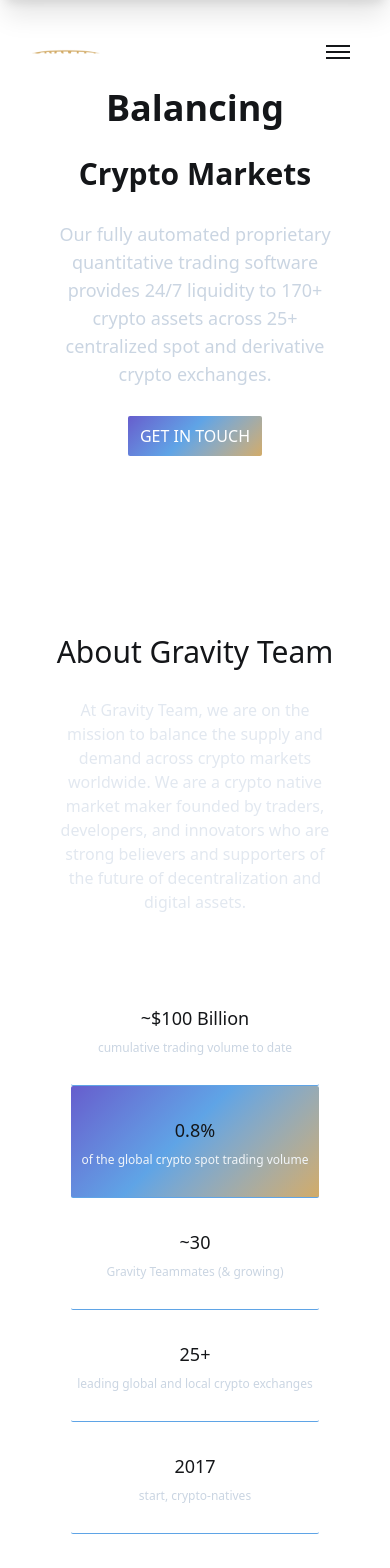
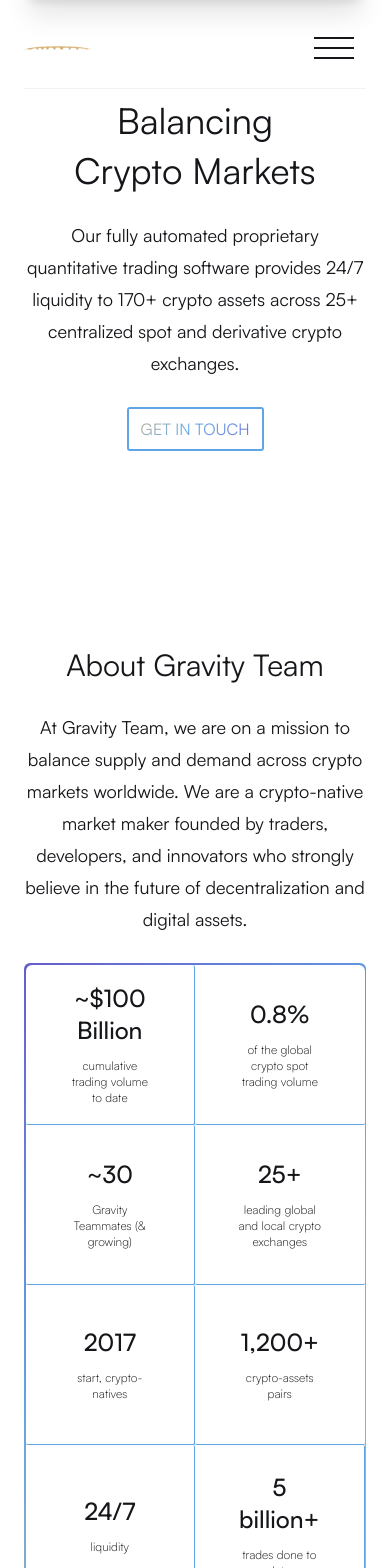
Before and after one commit to Ferhatmedtahar/gravity, a Next.js app: page / in a window 390 px wide. Shown: the top 1568 px of the page. Built offline with nearby package versions, Linux system fonts and the light colour scheme.

Commit message:
feat(button): fix gradient wipe animation on hover , (bug): about section grid fixed items

```diff
--- a/src/app/globals.css
+++ b/src/app/globals.css
@@ -4,13 +4,18 @@
   --background: #ffffff;
   --foreground: #141619;
   --primary: #5fa4e6;
+  --secondary: #d2ab67;
+  --tertiary: #665dcd;
 }
 
 @theme inline {
   --color-background: var(--background);
   --color-foreground: var(--foreground);
-  --color-hover: var(--primary);
-  --font-inter: var(--font-inter);
+  --color-primary: var(--primary);
+  --color-secondary: var(--secondary);
+  --color-tertiary: var(--tertiary);
+  --font-satoshi: var(--font-satoshi);
+  --color-white-50: #e7e7e7;
 }
 
 @media (prefers-color-scheme: dark) {
@@ -18,20 +23,22 @@
     --background: #141619;
     --foreground: #ededed;
     --primary: #5fa4e6;
+    --secondary: #d2ab67;
+    --tertiary: #665dcd;
   }
 }
 
 body {
   background: var(--background);
   color: var(--foreground);
-  font-family: var(--font-inter), Helvetica, sans-serif;
+  font-family: var(--font-satoshi), Helvetica, sans-serif;
 }
 
 @utility max-container {
   @apply mx-auto max-w-[1440px];
 }
 @utility btn-gradient {
-  @apply bg-linear-135 from-[#665DCD] via-45% via-[#5FA4E6] to-[#D2AB67];
+  @apply bg-linear-135 from-tertiary via-45% via-primary to-secondary;
 }
 
 @utility padding-container {
@@ -53,13 +60,19 @@
   }
 
   ::-webkit-scrollbar-thumb {
-    background-color: var(--background);
-    border-radius: 6px;
-    border: 2px solid var(--background);
+    background: linear-gradient(
+      135deg,
+      var(--secondary) 0%,
+      var(--primary) 45%,
+      var(--tertiary) 100%
+    );
+    border-radius: 7px;
+    /* background-color: var(--tertiary); */
+    /* border: 2px solid var(--tertiary); */
   }
 
   ::-webkit-scrollbar-thumb:hover {
-    background-color: var(--background);
+    background-color: var(--primary);
   }
 }
 
@@ -74,8 +87,68 @@
 }
 
 .purple-gradient {
-  background: linear-gradient(135deg, #665dcd 0%, #5fa4e6 45%, #d2ab67 100%);
+  background: linear-gradient(
+    135deg,
+    var(--secondary) 0%,
+    var(--primary) 45%,
+    var(--tertiary) 100%
+  );
   background-clip: text;
   -webkit-background-clip: text;
   -webkit-text-fill-color: transparent;
 }
+@keyframes wipeLeftToRight {
+  0% {
+    transform: translateX(0%);
+  }
+  100% {
+    transform: translateX(100%);
+  }
+}
+
+@keyframes wipeRightToLeft {
+  0% {
+    transform: translateX(-100%);
+  }
+  100% {
+    transform: translateX(0%);
+  }
+}
+
+.btn-wipe {
+  position: relative;
+  overflow: hidden;
+  border: 2px solid var(--primary);
+  background: transparent;
+  color: var(--foreground);
+  border-radius: 3px;
+}
+
+.btn-wipe::before {
+  content: "";
+  position: absolute;
+  inset: 0;
+  background: linear-gradient(
+    135deg,
+    var(--secondary) 0%,
+    var(--primary) 45%,
+    var(--tertiary) 100%
+  );
+
+  transform: translateX(0%);
+  transition: transform 0.5s ease-in-out;
+  mix-blend-mode: screen;
+}
+
+.btn-wipe:hover::before {
+  animation: wipeLeftToRight 0.5s forwards;
+}
+
+.btn-wipe:not(:hover)::before {
+  animation: wipeRightToLeft 0.5s forwards;
+}
+
+.btn-wipe span {
+  position: relative;
+  z-index: 1;
+}
--- a/src/app/layout.tsx
+++ b/src/app/layout.tsx
@@ -1,10 +1,14 @@
 import Footer from "@/components/footer/Footer";
 import Navbar from "@/components/navbar/Navbar";
 import type { Metadata } from "next";
-import { Inter } from "next/font/google";
+import localFont from "next/font/local";
 import "./globals.css";
 
-const inter = Inter({ subsets: ["latin"], variable: "--font-inter" });
+const satochi = localFont({
+  src: "../../fonts/Satoshi-Variable.ttf",
+  variable: "--font-satoshi",
+});
+
 export const metadata: Metadata = {
   title: "Gravity | Crypto Market",
   description:
@@ -33,8 +37,12 @@
 }>) {
   return (
     <html lang="en">
-      <body className={`${inter.className}min-h-screen antialiased px-8 py-8`}>
-        <Navbar />
+      <body
+        className={`${satochi.variable} text-white-50 min-h-screen antialiased container max-container padding-container mt-3 selection:bg-secondary`}
+      >
+        <header className="sticky top-4 border-b border-b-white-50/50 pb-2">
+          <Navbar />
+        </header>
 
         {children}
 
--- a/src/app/page.tsx
+++ b/src/app/page.tsx
@@ -5,7 +5,7 @@
 
 export default function Home() {
   return (
-    <main className=" container max-container padding-container grid grid-cols-1 w-full lg:mt-10 mt-4 md:mt-8 ">
+    <main className="  flexCenter flex-col w-full lg:mt-10 mt-4 md:mt-8 ">
       <Landing />
       <About />
       <Features />
--- a/src/components/button/button.variantion.ts
+++ b/src/components/button/button.variantion.ts
@@ -3,9 +3,9 @@
 export type ButtonVariants = VariantProps<typeof variants>;
 
 const variant = {
-  primary: `btn-gradient text-white`,
+  primary: `btn-gradient text-white-50 btn-wipe`,
   secondary:
-    "bg-transparent text-white hover:text-hover hover:cursor-pointer transition-colors duration-100",
+    "bg-transparent  hover:text-primary hover:cursor-pointer transition-colors duration-100",
 };
 const size = {
   small: ["text-xs", "px-2", "py-1.5"],
--- a/src/components/logo/Logo.tsx
+++ b/src/components/logo/Logo.tsx
@@ -5,9 +5,9 @@
     <Image
       src="/gravityLogo.png"
       alt="Gravity Logo"
-      width={80}
-      height={80}
-      className="w-auto h-4 sm:h-5 md:h-6 lg:h-8 focus:outline-none   cursor-pointer   object-contain"
+      width={220}
+      height={220}
+      className="w-auto h-4 sm:h-5 md:h-9 lg:h-10 focus:outline-none   cursor-default   object-contain"
       aria-label="Gravity Logo"
       tabIndex={1}
     />
--- a/src/components/navbar/Navbar.tsx
+++ b/src/components/navbar/Navbar.tsx
@@ -18,22 +18,22 @@
     <nav className="flex items-center justify-between gap-10">
       <Logo />
 
-      <ul className="hidden md:flex items-center gap-6 font-light">
-        <li className="uppercase text-sm hover:text-hover transition-colors duration-300">
-          <Link href="/about">about us</Link>
+      <ul className="hidden lg:flex items-center gap-6 font-light">
+        <li className="uppercase text-sm hover:text-primary transition-colors duration-300">
+          <Link href="/">about us</Link>
         </li>
-        <li className="uppercase text-sm hover:text-hover transition-colors duration-300">
-          <Link href="/services">our services</Link>
+        <li className="uppercase text-sm hover:text-primary transition-colors duration-300">
+          <Link href="/">our services</Link>
         </li>
-        <li className="uppercase text-sm hover:text-hover transition-colors duration-300">
-          <Link href="/work">work with us</Link>
+        <li className="uppercase text-sm hover:text-primary transition-colors duration-300">
+          <Link href="/">work with us</Link>
         </li>
-        <li className="uppercase text-sm hover:text-hover transition-colors duration-300">
-          <Link href="/blog">blog</Link>
+        <li className="uppercase text-sm hover:text-primary transition-colors duration-300">
+          <Link href="/">blog</Link>
         </li>
       </ul>
 
-      <div className="hidden md:block">
+      <div className="hidden lg:block">
         <Button variant="primary" size="medium">
           get in touch
         </Button>
@@ -41,25 +41,27 @@
 
       {/* mobile menu button with animation */}
       <button
-        className="text-foreground p-2 md:hidden relative z-50"
+        className="text-foreground p-3 lg:hidden relative z-50"
         onClick={toggleMenu}
         aria-label="Toggle menu"
       >
         {" "}
-        <div className="w-6 h-6 flex items-center justify-center">
+        <div className="w-10 h-10 flexCenter">
+          {" "}
+          {/* Increased width & height */}
           <span
-            className={`block absolute h-0.5 w-6 bg-current transform transition duration-300 ease-in-out ${
-              isMenuOpen ? "rotate-45" : "-translate-y-1.5"
+            className={`block absolute h-0.5 w-10 bg-current transform transition duration-300 ease-in-out ${
+              isMenuOpen ? "rotate-45" : "-translate-y-2.5"
             }`}
           />
           <span
-            className={`block absolute h-0.5 w-6 bg-current transition-opacity duration-300 ease-in-out ${
+            className={`block absolute h-0.5 w-10 bg-current transition-opacity duration-300 ease-in-out ${
               isMenuOpen ? "opacity-0" : "opacity-100"
             }`}
           />
           <span
-            className={`block absolute h-0.5 w-6 bg-current transform transition duration-300 ease-in-out ${
-              isMenuOpen ? "-rotate-45" : "translate-y-1.5"
+            className={`block absolute h-0.5 w-10 bg-current transform transition duration-300 ease-in-out ${
+              isMenuOpen ? "-rotate-45" : "translate-y-2.5"
             }`}
           />
         </div>
@@ -68,29 +70,29 @@
       {/* Mobile menu with animation */}
       {mounted && (
         <div
-          className={`absolute top-0 left-0 right-0  bg-background z-40 transform transition-transform duration-300 ease-in-out md:hidden ${
+          className={`absolute -top-4 left-0 right-0  bg-background z-40 transform transition-transform duration-300 ease-in-out lg:hidden ${
             isMenuOpen ? "translate-y-0" : "-translate-y-full"
           }`}
         >
-          <div className="flex flex-col justify-center h-full px-6 shadow-xl ">
+          <div className="flex flex-col justify-center h-full px-6 shadow-xl   border-b border-hover ">
             <ul className="flex flex-col space-y-6 pt-10 items-center">
-              <li className="py-2 uppercase text-sm hover:text-hover transition-colors duration-300">
-                <Link href="/about" onClick={toggleMenu}>
+              <li className="py-2 uppercase text-sm hover:text-primary transition-colors duration-300">
+                <Link href="/" onClick={toggleMenu}>
                   about us
                 </Link>
               </li>
-              <li className="py-2 uppercase text-sm hover:text-hover transition-colors duration-300">
-                <Link href="/services" onClick={toggleMenu}>
+              <li className="py-2 uppercase text-sm hover:text-primary transition-colors duration-300">
+                <Link href="/" onClick={toggleMenu}>
                   our services
                 </Link>
               </li>
-              <li className="py-2 uppercase text-sm hover:text-hover transition-colors duration-300">
-                <Link href="/work" onClick={toggleMenu}>
+              <li className="py-2 uppercase text-sm hover:text-primary transition-colors duration-300">
+                <Link href="/" onClick={toggleMenu}>
                   work with us
                 </Link>
               </li>
-              <li className="py-2 uppercase text-sm hover:text-hover transition-colors duration-300">
-                <Link href="/blog" onClick={toggleMenu}>
+              <li className="py-2 uppercase text-sm hover:text-primary transition-colors duration-300">
+                <Link href="/" onClick={toggleMenu}>
                   blog
                 </Link>
               </li>
--- a/src/components/sections/Landing/Landing.tsx
+++ b/src/components/sections/Landing/Landing.tsx
@@ -2,16 +2,14 @@
 
 export default function Landing() {
   return (
-    <section className=" font-semibold text-center flex items-center justify-start flex-col gap-2 sm:mb-14 mb-10 min-h-[60vh] ">
-      <h1 className="text-4xl sm:text-5xl md:text-6xl mb-5  sm:mb-6 md:mb-8 ">
-        Balancing
-      </h1>
+    <section className="  text-center flex items-center justify-start flex-col gap-2  mb-10 sm:mt-14 sm:mb-14 min-h-[60vh] ">
+      <h1 className="text-4xl sm:text-5xl md:text-7xl mb-0.5 ">Balancing</h1>
 
       {/* Subheading */}
-      <h2 className="text-3xl sm:text-4xl md:text-5xl ">Crypto Markets</h2>
+      <h2 className="text-4xl sm:text-5xl md:text-7xl ">Crypto Markets</h2>
 
       {/* Description */}
-      <p className="text-lg text-slate-300 font-light max-w-md md:max-w-lg mx-auto my-5">
+      <p className="text-lg md:text-xl leading-8  font-normal max-w-sm md:max-w-md mx-auto my-5 sm:my-10">
         Our fully automated proprietary quantitative trading software provides
         24/7 liquidity to 170+ crypto assets across 25+ centralized spot and
         derivative crypto exchanges.
--- a/src/components/sections/about/About.tsx
+++ b/src/components/sections/about/About.tsx
@@ -1,19 +1,22 @@
+"use client";
 import GridItem from "./GridItem";
 import { GridItemProps, gridItems } from "./gridItems";
+
 export default function About() {
   return (
-    <section className="  text-center flex items-center justify-start flex-col gap-2 sm:mb-14 mb-10 min-h-[60vh] ">
-      <h1 className=" capitalize text-3xl sm:text-4xl md:text-5xl">
-        about gravity team
+    <section className="text-center flex items-center justify-start flex-col gap-2 sm:mb-14 mb-10">
+      <h1 className="capitalize text-3xl sm:text-4xl md:text-7xl">
+        About Gravity Team
       </h1>
-      <p className="text-base  text-slate-200 font-thin max-w-md md:max-w-lg mx-auto my-5">
-        At Gravity Team, we are on the mission to balance the supply and demand
-        across crypto markets worldwide. We are a crypto native market maker
-        founded by traders, developers, and innovators who are strong believers
-        and supporters of the future of decentralization and digital assets.
+      <p className=" text-lg md:text-xl leading-8 sm:max-w-md md:max-w-xl mx-auto my-5">
+        At Gravity Team, we are on a mission to balance supply and demand across
+        crypto markets worldwide. We are a crypto-native market maker founded by
+        traders, developers, and innovators who strongly believe in the future
+        of decentralization and digital assets.
       </p>
 
-      <div className="grid grid-cols-1 sm:grid-cols-2 md:grid-cols-4 sm:w-full sm:max-w-3xl mx-auto mt-8">
+      <div className="relative w-full h-full rounded-md btn-gradient p-[1.5px] transition duration-300 hover:shadow-xl hover:shadow-primary/10">
+        <div className="grid grid-cols-2 lg:grid-cols-4 w-full h-full bg-background rounded-md transition duration-300 ease-in-out">
           {gridItems.map((item: GridItemProps) => (
             <GridItem
               key={item.title}
@@ -23,6 +26,47 @@
             />
           ))}
         </div>
+      </div>
     </section>
   );
 }
+
+// "use client";
+// import { useEffect } from "react";
+// import GridItem from "./GridItem";
+// import { GridItemProps, gridItems } from "./gridItems";
+// export default function About() {
+//   useEffect(() => {
+//     setInterval(() => {
+//       const randomNumber = Math.floor(Math.random() * gridItems.length);
+//       console.log(randomNumber);
+//       gridItems[randomNumber].style = "btn-gradient";
+//     }, 1000);
+//   }, []);
+//   return (
+//     <section className="  text-center flex items-center justify-start flex-col gap-2 sm:mb-14 mb-10 ">
+//       <h1 className=" capitalize text-3xl sm:text-4xl md:text-7xl">
+//         about gravity team
+//       </h1>
+//       <p className="text-lg md:text-xl   leading-8  sm:max-w-md md:max-w-xl mx-auto my-5">
+//         At Gravity Team, we are on the mission to balance the supply and demand
+//         across crypto markets worldwide. We are a crypto native market maker
+//         founded by traders, developers, and innovators who are strong believers
+//         and supporters of the future of decentralization and digital assets.
+//       </p>
+
+//       <div className=" relative w-full h-full rounded-md btn-gradient p-[1.5px] transition duration-300 hover:shadow-xl hover:shadow-primary/10">
+//         <div className="grid grid-cols-2 lg:grid-cols-4 w-full h-full bg-background rounded-md transition duration-300 ease-in-out ">
+//           {gridItems.map((item: GridItemProps) => (
+//             <GridItem
+//               key={item.title}
+//               title={item.title}
+//               description={item.description}
+//               style={item.style}
+//             />
+//           ))}
+//         </div>
+//       </div>
+//     </section>
+//   );
+// }
--- a/src/components/sections/about/GridItem.tsx
+++ b/src/components/sections/about/GridItem.tsx
@@ -8,16 +8,14 @@
   description,
   style = "",
 }: GridItemProps) {
-  const textColor = style.includes("btn-gradient")
-    ? "text-slate-100"
-    : "text-slate-300";
-
   return (
     <div
-      className={`rounded-xs flexCenter flex-col gap-2 px-1.5 py-1 sm:py-1.5  sm:px-2 md:py-2 md:px-1  min-h-28 ${style}`}
+      className={` min-h-[10rem] max-h-[10rem] cursor-default rounded-xs flexCenter flex-col gap-3  p-10 border-primary hover:btn-gradient transition-colors duration-500 ease-in-out ${style}`}
     >
-      <h3 className="text-lg sm:text-xl  lg:text-2xl font-normal">{title}</h3>
-      <p className={`text-xs sm:text-sm  font-normal    ${textColor} `}>
+      <h3 className="text-2xl sm:text-4xl font-medium  lg:text-2xl ">
+        {title}
+      </h3>
+      <p className={`text-xs sm:text-xl max-w-[15ch]  font-light text-center`}>
         {description}
       </p>
     </div>
--- a/src/components/sections/about/gridItems.ts
+++ b/src/components/sections/about/gridItems.ts
@@ -7,48 +7,41 @@
   {
     title: "~$100 Billion",
     description: "cumulative trading volume to date",
-    style:
-      "border-b sm:border-r md:border-b md:border-r border-hover sm:border-b-0",
+    style: "border-0 border-r border-b   lg:border-0 lg:border-b lg:border-r",
   },
   {
     title: "0.8%",
     description: "of the global crypto spot trading volume",
-    style:
-      "border-b sm:border-b-0 btn-gradient md:border-b md:border-r border-hover",
+    style: "border-0 border-b lg:border-0 lg:border-b lg:border-r",
   },
   {
     title: "~30",
     description: `Gravity Teammates (& growing)`,
-    style:
-      "border-b sm:border-r sm:border-t md:border-b md:border-r border-hover md:border-t-0",
+    style: "border-0 border-r border-b  lg:border-0 lg:border-b lg:border-r ",
   },
   {
     title: "25+",
     description: "leading global and local crypto exchanges",
-    style:
-      "border-b sm:border-t md:border-b border-hover md:border-t-0 sm:border-b-0",
+    style: "border-0  border-b lg:border-0 lg:border-b ",
   },
   {
     title: "2017",
     description: "start, crypto-natives",
-    style:
-      "border-b sm:border-r sm:border-t md:border-r border-hover md:border-t-0 sm:border-b-0",
+    style: "border-0 border-r border-b lg:border-0 lg:border-r",
   },
   {
     title: "1,200+",
     description: "crypto-assets pairs",
-    style:
-      "border-b sm:border-t md:border-r border-hover md:border-t-0 sm:border-b-0",
+    style: "border-0  border-b lg:border-0 lg:border-r",
   },
   {
     title: "24/7",
     description: "liquidity",
-    style:
-      "border-b sm:border-r sm:border-t md:border-r border-hover md:border-t-0 sm:border-b-0",
+    style: "border-0 border-r  lg:border-0 lg:border-r ",
   },
   {
     title: "5 billion+",
     description: "trades done to date",
-    style: "sm:border-t md:border-t-0 border-hover",
+    style: "border-0 border-r  lg:border-0 ",
   },
 ];
```
Also changed, not shown: fonts/Satoshi-Variable.ttf (added). Lines whose indentation alone changed are shown as unchanged.
